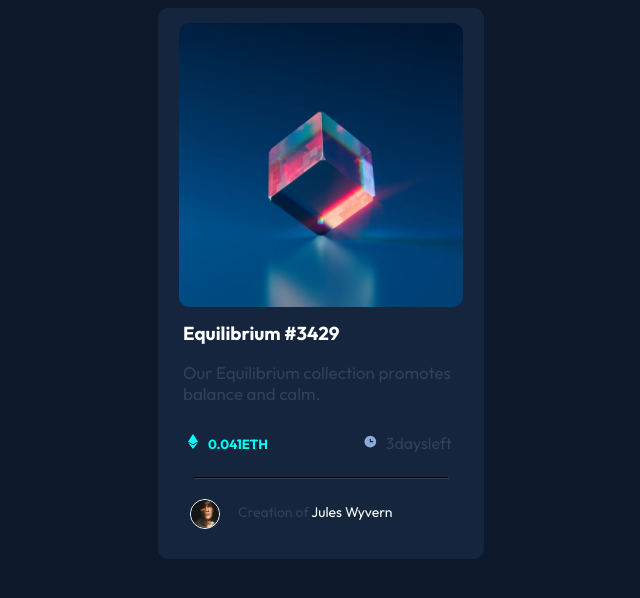
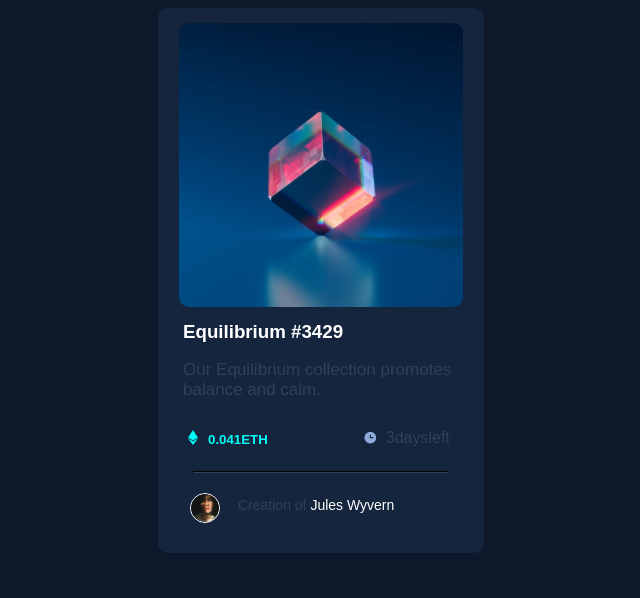
Before and after one commit to femado/omellette, a plain HTML site: page index.html in a window 1280 px wide. Shown: the whole page, without its empty margins (319-959 px from the left). Drawn offline with Linux system fonts and the light colour scheme.

Commit message:
change font family

```diff
--- a/style.css
+++ b/style.css
@@ -14,7 +14,7 @@ body{
     margin: 5px;
     border-radius: 10px;
     height: 20%;
-    font-family: outfit;
+    font-family: Arial;
 
 }
 
```
